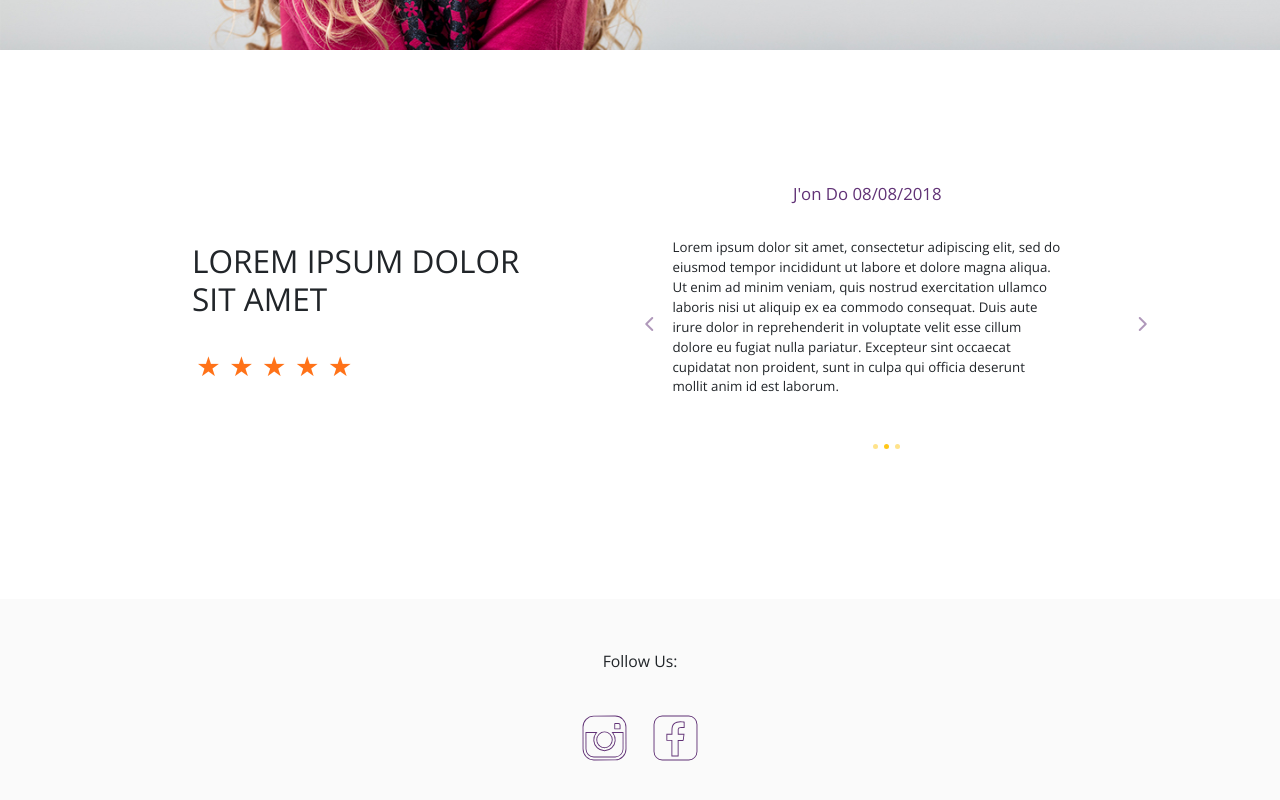
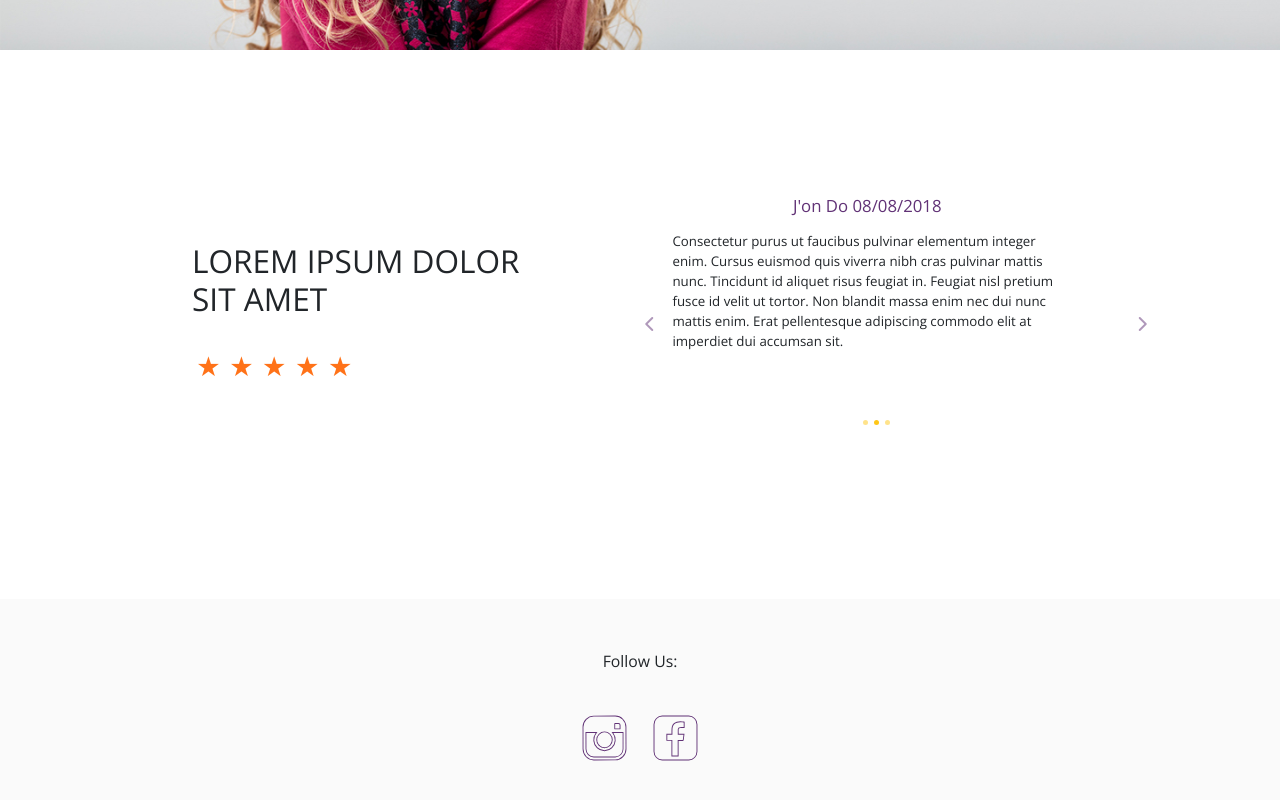
Before and after one commit to g-merrill/rg-challenge, a React (Create React App) app: page / in a window 1280 px wide. Shown: the part 2791-3591 px from the top of the page. Built offline with nearby package versions, Linux system fonts and the light colour scheme.

Commit message:
Adjust dynamic positioning

```diff
--- a/src/Components/ReviewsSection.js
+++ b/src/Components/ReviewsSection.js
@@ -77,7 +77,7 @@ class ReviewsSection extends Component {
               <div className="carousel-item active Reviews-review">
                 <h3 className="Reviews-review-name purple-links-hdrs">J'on Do 08/08/2018</h3>
                 <p className="Reviews-review-txt">
-                  Lorem ipsum dolor sit amet, consectetur adipiscing elit, sed do eiusmod tempor incididunt ut labore et dolore magna aliqua. Ut enim ad minim veniam, quis nostrud exercitation ullamco laboris nisi ut aliquip ex ea commodo consequat. Duis aute irure dolor in reprehenderit in voluptate velit esse cillum dolore eu fugiat nulla pariatur. Excepteur sint occaecat cupidatat non proident, sunt in culpa qui officia deserunt mollit anim id est laborum.
+                  Consectetur purus ut faucibus pulvinar elementum integer enim. Cursus euismod quis viverra nibh cras pulvinar mattis nunc. Tincidunt id aliquet risus feugiat in. Feugiat nisl pretium fusce id velit ut tortor. Non blandit massa enim nec dui nunc mattis enim. Erat pellentesque adipiscing commodo elit at imperdiet dui accumsan sit.
                 </p>
               </div>
               <div className="carousel-item Reviews-review">
@@ -89,7 +89,7 @@ class ReviewsSection extends Component {
               <div className="carousel-item Reviews-review">
                 <h3 className="Reviews-review-name purple-links-hdrs">Zhiawn Deaux 08/08/2020</h3>
                 <p className="Reviews-review-txt">
-                  Lorem ipsum dolor sit amet, consectetur adipiscing elit, sed do eiusmod tempor incididunt ut labore et dolore magna aliqua. Ut enim ad minim veniam, quis nostrud exercitation ullamco laboris nisi ut aliquip ex ea commodo consequat. Duis aute irure dolor in reprehenderit in voluptate velit esse cillum dolore eu fugiat nulla pariatur. Excepteur sint occaecat cupidatat non proident, sunt in culpa qui officia deserunt mollit anim id est laborum.
+                Placerat in egestas erat imperdiet sed euismod nisi porta lorem. Vel eros donec ac odio tempor orci. Erat velit scelerisque in dictum non consectetur a. Amet consectetur adipiscing elit duis tristique sollicitudin nibh sit amet. Sit amet dictum sit amet justo donec enim diam vulputate. Enim nulla aliquet porttitor lacus luctus accumsan tortor posuere. Elit duis tristique sollicitudin nibh.
                 </p>
               </div>
             </div>
--- a/src/Components/scss/ReviewsSection.scss
+++ b/src/Components/scss/ReviewsSection.scss
@@ -41,12 +41,15 @@
   color: rgba(97, 50, 118, 1);
 }
 
+.Reviews-review {
+  height: 18vw;
+}
 .Reviews-review-name {
   text-align: center;
   font-size: calc(1vw + 4px);
 }
 .Reviews-review-txt {
-  padding: 2vw calc(4vw + 10px);
+  padding: calc(0.5vw + 1px) calc(4vw + 10px);
   font-size: calc(1vw + 0.5px);
 }
 
@@ -54,8 +57,8 @@
   display: flex;
   justify-content: center;
   position: absolute;
-  bottom: 0;
-  left: 45%;
+  bottom: calc(4vw - 40px);
+  left: calc(18vw - 10px);
 }
 .carousel-indicators {
   right: unset;
```
